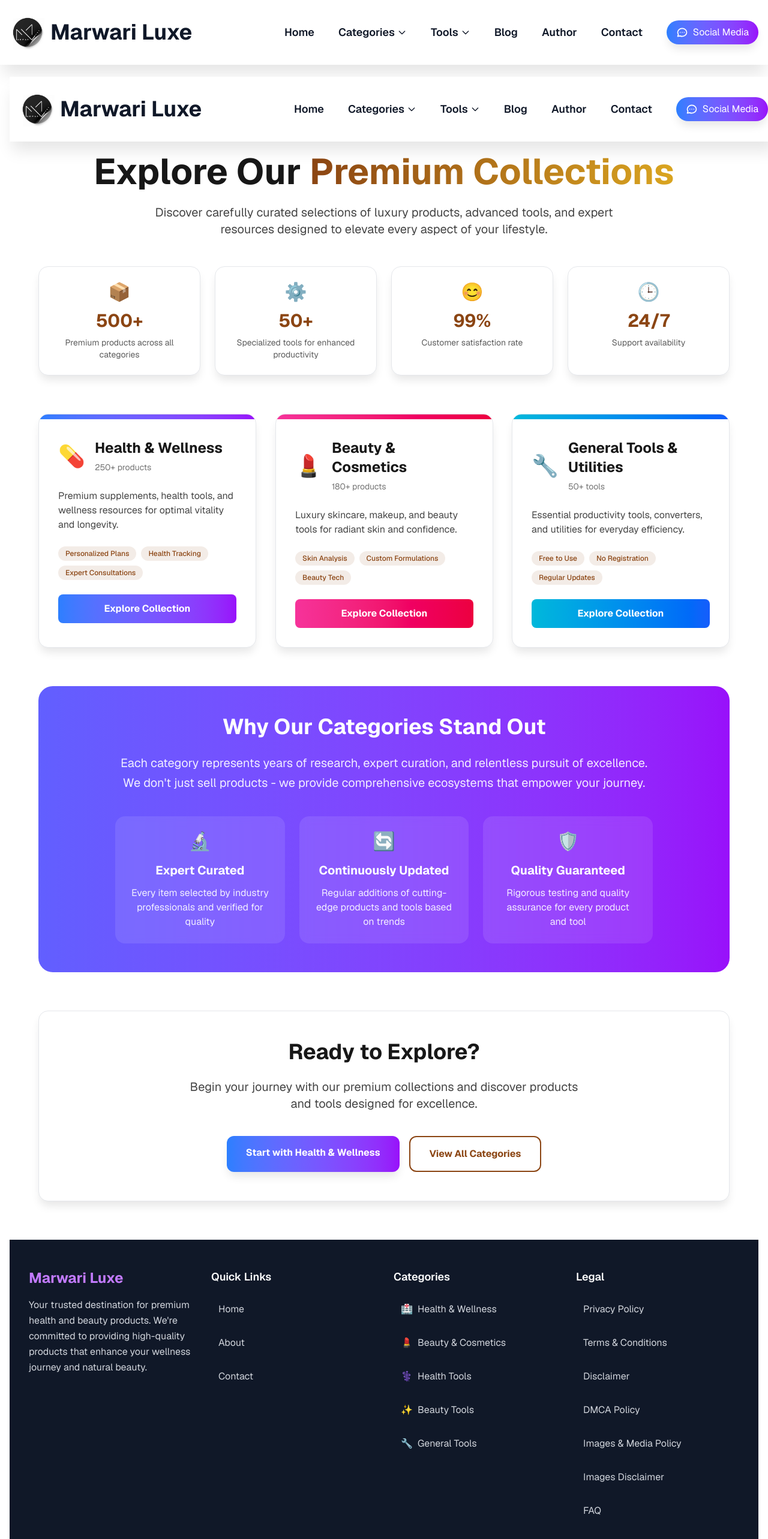
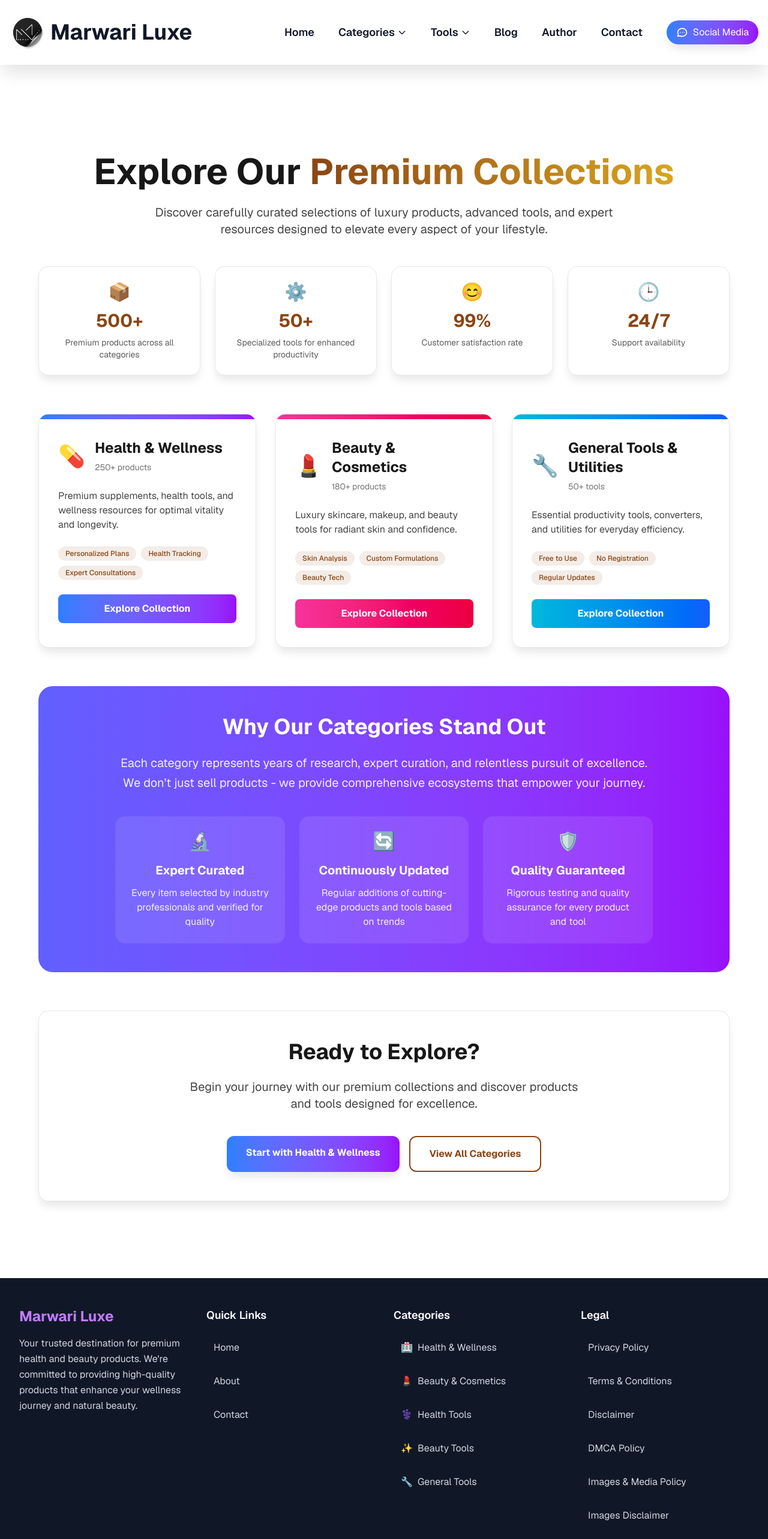
Before and after one commit to salman-haroon-marwari/marwari-luxe-app, a Next.js app: page /categories in a window 1280 px wide. Shown: the top 2566 px of the page at 60% size. Built offline with nearby package versions, Linux system fonts and the light colour scheme.

Commit message:
Remove duplicate Navigation and Footer components from categories page

```diff
--- a/src/app/categories/page.tsx
+++ b/src/app/categories/page.tsx
@@ -1,5 +1,3 @@
-import Navigation from '../../components/Navigation';
-import Footer from '../../components/Footer';
 import Link from 'next/link';
 import type { Metadata } from 'next';
 
@@ -109,8 +107,6 @@ export default function CategoriesPage() {
 
   return (
     <div className="min-h-screen bg-background flex flex-col">
-      <Navigation />
-
       <main className="flex-grow pt-32 pb-16 px-4">
         <div className="container mx-auto max-w-6xl">
           {/* Hero Section */}
@@ -231,7 +227,6 @@ export default function CategoriesPage() {
         </div>
       </main>
 
-      <Footer />
     </div>
   );
 }
```
